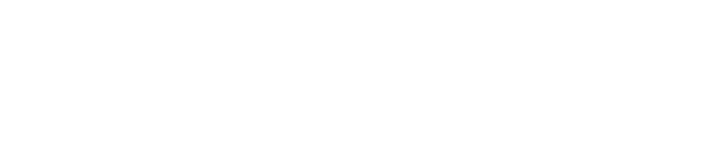
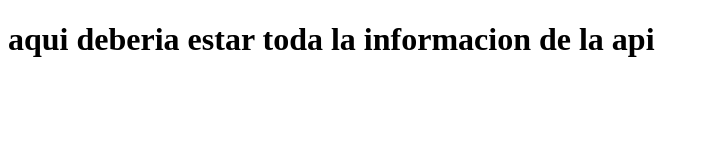
Before and after one commit to AJoaquinLizarraga/Food-API-mine, a plain HTML site: page index.html in a window 1280 px wide. Shown: the whole page, without its empty margins (0-708 px from the left). Drawn offline with Linux system fonts and the light colour scheme.

Commit message:
upgrade4

```diff
--- a/index.html
+++ b/index.html
@@ -6,6 +6,6 @@
   <title>Esta es la api de food</title>
 </head>
 <body>
-
+  <h1> aqui deberia estar toda la informacion de la api</h1>
 </body>
 </html>
```
